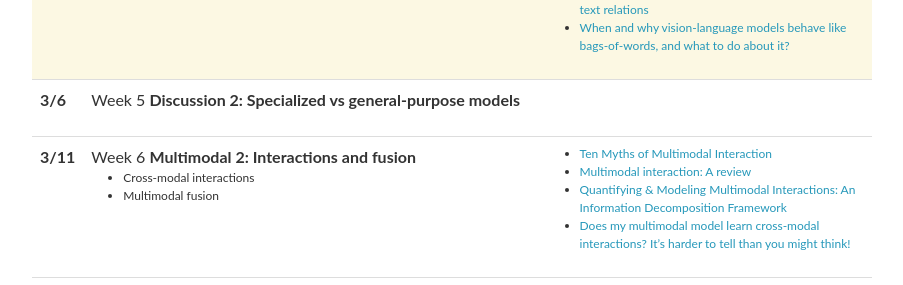
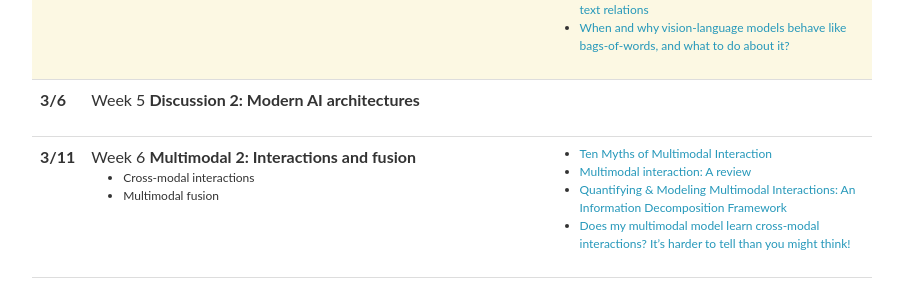
Before and after one commit to MIT-MI/how2ai-course, a Jekyll site: the page built from spring2025/_pages/schedule.md, in a window 1280 px wide and 900 px high, scrolled down 1117 px. Shown: the part 170-455 px from the top of the window, without its empty margins (188-1091 px from the left). Built offline with Jekyll 4.4.1, drawn with Linux system fonts in a browser that asks for light colours; nearby versions of some CDN libraries; comment, search, counter and statistics services are not loaded.

Commit message:
Update lectures_2025.yml

```diff
--- a/_data/lectures_2025.yml
+++ b/_data/lectures_2025.yml
@@ -102,7 +102,7 @@
 
 - date: 3/6
   title: >
-    Week 5 <strong>Discussion 2: Specialized vs general-purpose models</strong>
+    Week 5 <strong>Discussion 2: Modern AI architectures</strong>
   slides:
   topics:
   readings:
```
